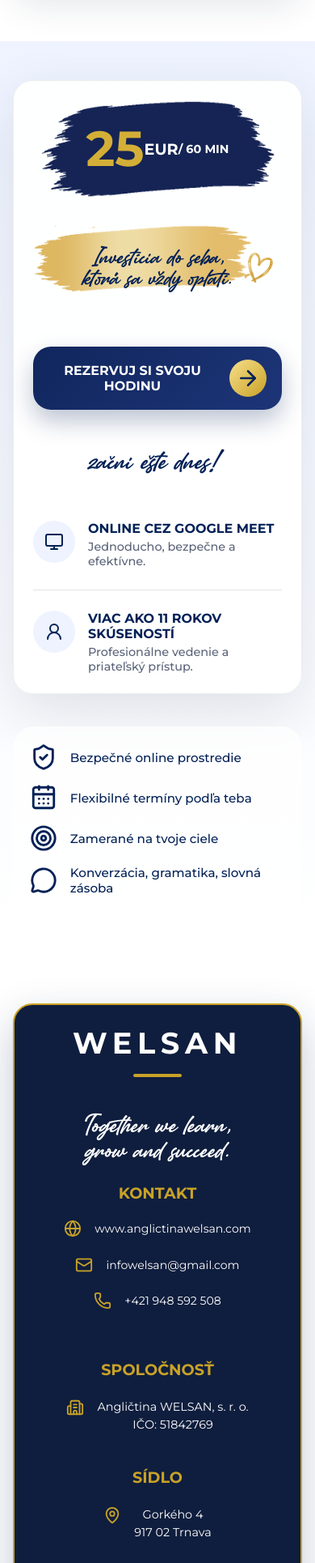
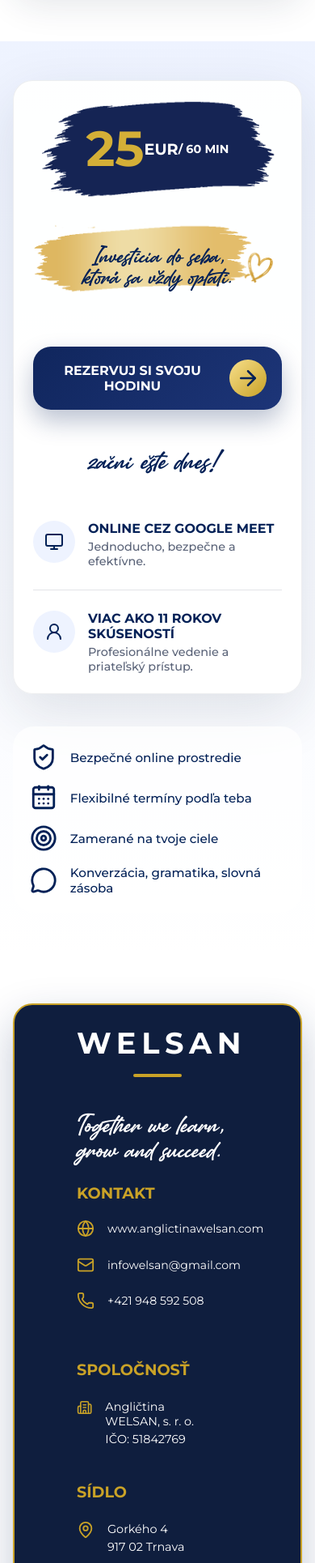
Before and after one commit to adabo4/welsan, a Next.js app: page / in a window 390 px wide. Shown: the part 2012-3942 px from the top of the page at 81% size. Built offline with nearby package versions, Linux system fonts and the light colour scheme.

Commit message:
change footer on mobile

```diff
--- a/next.config.ts
+++ b/next.config.ts
@@ -3,6 +3,7 @@
 const nextConfig: NextConfig = {
   /* config options here */
   reactCompiler: true,
+  allowedDevOrigins: ["10.5.0.2"],
 };
 
 export default nextConfig;
--- a/src/components/footer.module.css
+++ b/src/components/footer.module.css
@@ -131,6 +131,13 @@
     }
 
     /* ========================================= */
+    /* DESKTOP */
+    /* ========================================= */
+
+
+
+
+    /* ========================================= */
     /* TABLET */
     /* ========================================= */
 
@@ -213,14 +220,21 @@
             grid-template-columns: 1fr;
             gap: 2.5rem;
             padding: 2rem;
-            text-align: center;
+            text-align: left;
+            /*center*/
         }
 
         .column {
             display: flex;
             flex-direction: column;
-            align-items: center;
+            align-items: flex-start;
+            /*center*/
+            width: min(100%, 250px);
+            /*X*/
+            margin: 0 auto;
+            /*X*/
         }
+
 
         .goldLine {
             margin: 1rem auto 1.8rem;
@@ -240,14 +254,19 @@
         }
 
         .contact {
-            justify-content: center;
+            justify-content: flex-start;
+            /*center*/
+            text-align: left;
+            /*X*/
             font-size: .95rem;
         }
 
         .company {
-            justify-content: center;
+            justify-content: flex-start;
+            /*center*/
             align-items: flex-start;
-            text-align: center;
+            text-align: left;
+            /*center*/
         }
 
         .companyName {
@@ -258,6 +277,8 @@
             width: 100px;
             height: auto;
             margin-top: 1.5rem;
+            align-self: center;
+            /*X*/
         }
 
         .bottom {
@@ -283,6 +304,10 @@
 
         .container {
             padding: 1.5rem;
+        }
+
+        .column {
+            width: min(100%, 200px);
         }
 
         .logo {
--- a/src/components/pricingCta.module.css
+++ b/src/components/pricingCta.module.css
@@ -224,6 +224,41 @@
     }
 } */
 
+
+/* desktop */
+
+@media (max-width: 1400px) {
+    .card {
+        grid-template-columns: 1fr;
+        gap: 2.5rem;
+        padding: 2.5rem;
+    }
+
+    .divider {
+        display: none;
+    }
+
+    .infoSide {
+        margin: 0 auto;
+    }
+
+    .priceSide {
+        display: flex;
+        flex-direction: column;
+        align-items: center;
+    }
+
+    .brush,
+    .note {
+        width: min(100%, 480px);
+        height: 210px;
+    }
+
+    .bottomBar {
+        grid-template-columns: repeat(2, 1fr);
+    }
+}
+
 /* ---------- Tablet ---------- */
 
 @media (max-width: 1024px) {
@@ -344,7 +379,7 @@
     .note {
         margin-top: 1rem;
         font-size: 1.9rem;
-        padding-bottom: .3rem;
+        padding-bottom: .5rem;
     }
 
 
```
